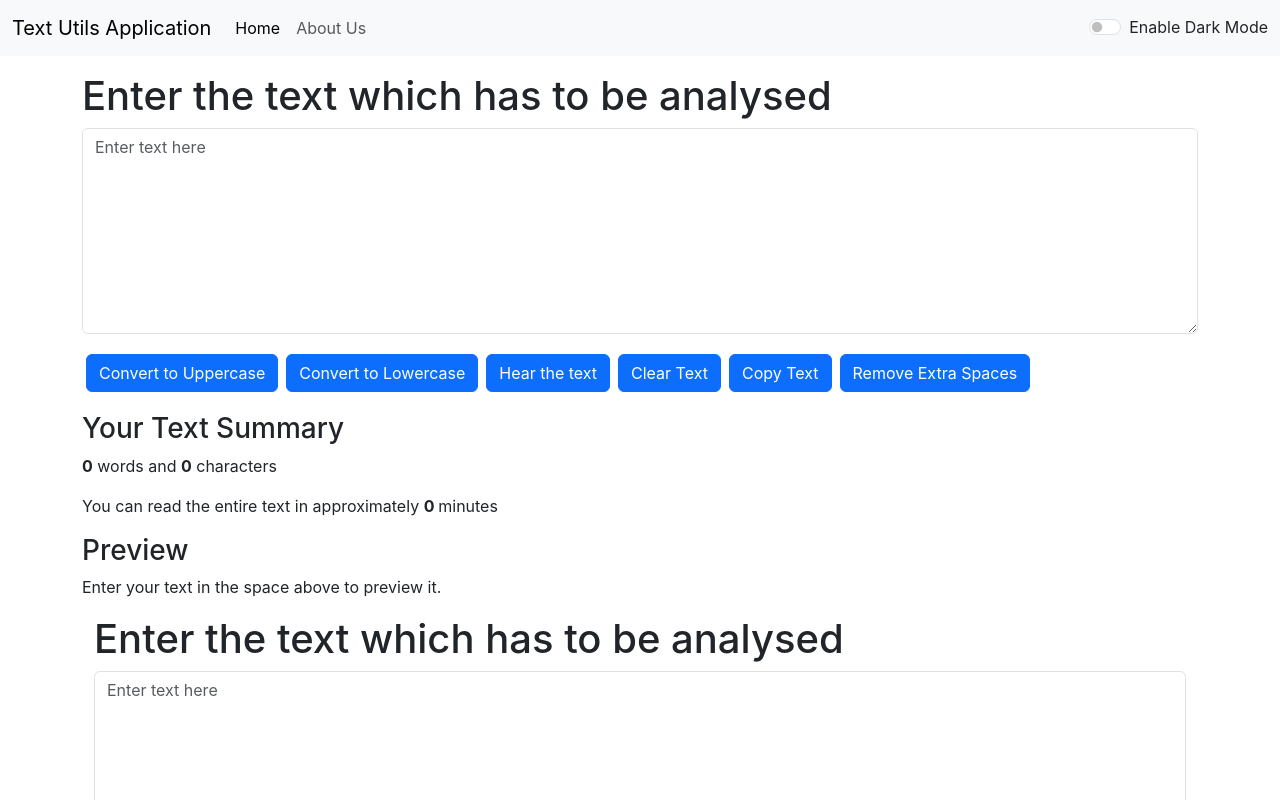
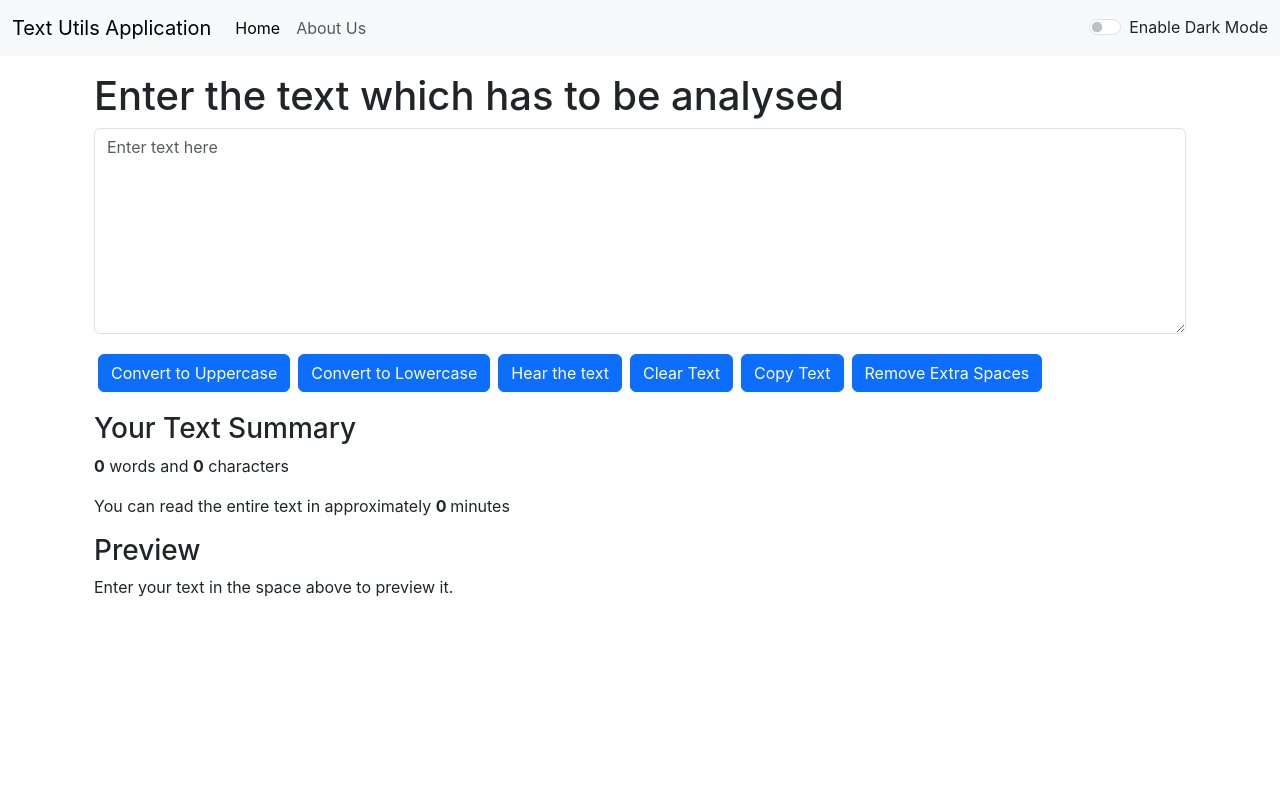
Before and after one commit to samkitsamsukha/text-utils, a React (Create React App) app: page / in a window 1280 px wide. Shown: the top 800 px of the page. Built offline with nearby package versions, Linux system fonts and the light colour scheme.

Commit message:
Small edits

```diff
--- a/src/App.jsx
+++ b/src/App.jsx
@@ -40,7 +40,6 @@ function App() {
       <BrowserRouter>
         <Navbar title="Text Utils Application" about="About Us" mode={mode} toggleMode={toggleMode} />
         <Alert alert={alert} />
-        <TextForm heading="Enter the text which has to be analysed" mode={mode} toggleMode={toggleMode} showAlert={showAlert} />
         <div className="container my-3">
           <Routes>
             <Route exact path="/about" element={<About />} />
```
